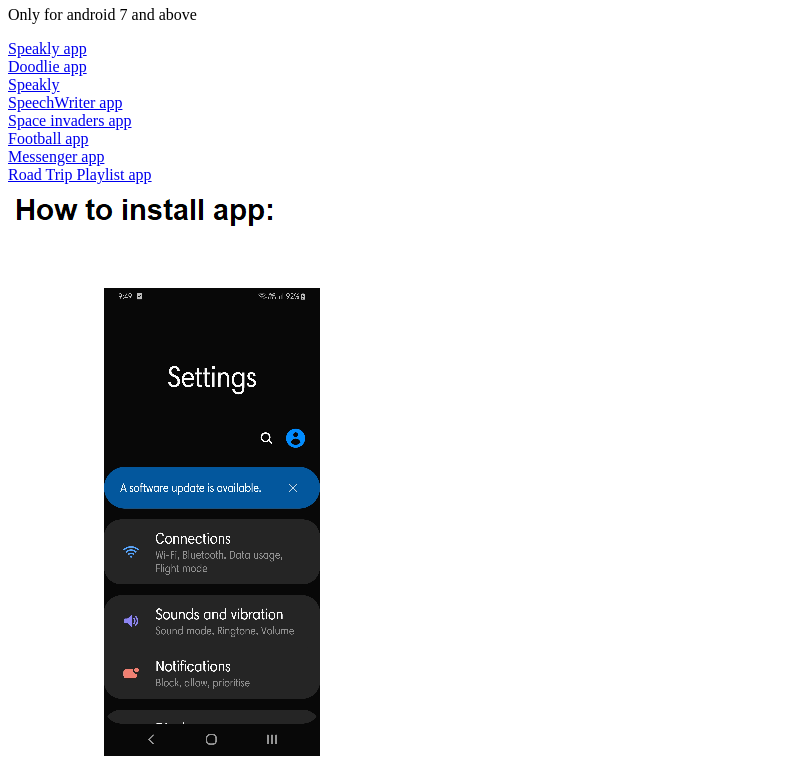
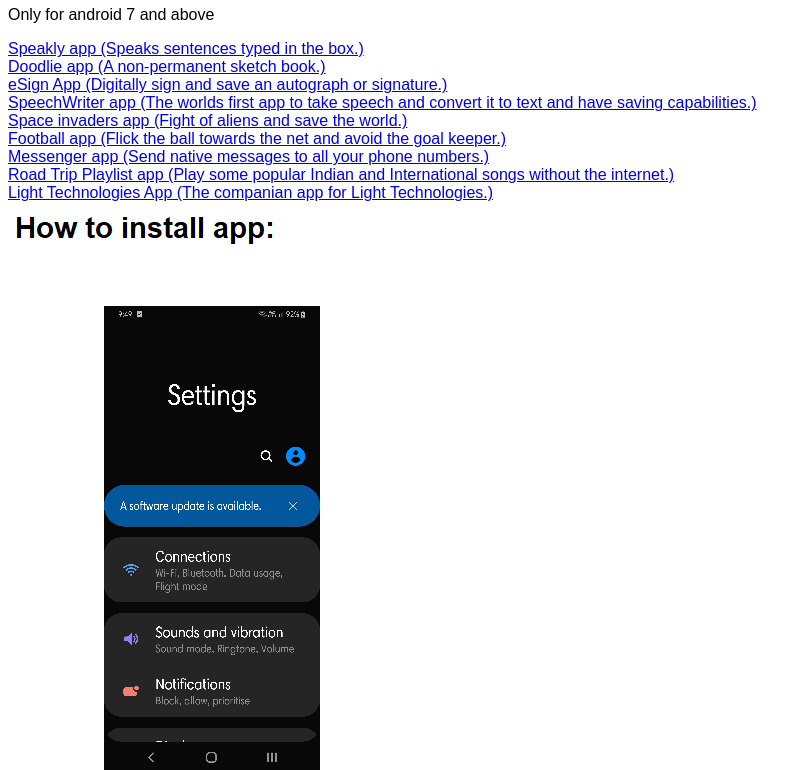
Before and after one commit to happysmaran/MyAPKs, a plain HTML site: page index.html in a window 1280 px wide. Shown: the part 60-830 px from the top of the page, without its empty margins (0-811 px from the left). Drawn offline with Linux system fonts and the light colour scheme.

Commit message:
Add files via upload

```diff
--- a/index.html
+++ b/index.html
@@ -1,25 +1,32 @@
 <html>
 	<head>
 		<title>Smaran's APKs</title>
+		<style type="text/css" >
+			*{
+				font-family: Arial, Helvetica, Times Roman;
+			}
+		</style>
 	</head>
 	<body>
 		<h1>APK app files:</h1>
 		<p>Only for android 7 and above</p>
-		<a href="speakly.apk">Speakly app</a>
+		<a href="speakly.apk">Speakly app (Speaks sentences typed in the box.)</a>
 		<br />
-		<a href="Doodlie.apk">Doodlie app</a>
+		<a href="Doodlie.apk">Doodlie app (A non-permanent sketch book.)</a>
 		<br />
-		<a href="speakly.apk">Speakly</a>
+		<a href="eSign_App.apk">eSign App (Digitally sign and save an autograph or signature.)</a>
 		<br />
-		<a href="SpeechWriter.apk">SpeechWriter app</a>
+		<a href="SpeechWriter.apk">SpeechWriter app (The worlds first app to take speech and convert it to text and have saving capabilities.)</a>
 		<br />
-		<a href="space_invader.apk">Space invaders app</a>
+		<a href="space_invader.apk">Space invaders app (Fight of aliens and save the world.)</a>
 		<br />
-		<a href="FootBall.apk">Football app</a>
+		<a href="FootBall.apk">Football app (Flick the ball towards the net and avoid the goal keeper.)</a>
 		<br />
-		<a href="Messenger.apk">Messenger app</a>
+		<a href="Messenger.apk">Messenger app (Send native messages to all your phone numbers.)</a>
 		<br />
-		<a href="RoadTripPlaylistApp.apk">Road Trip Playlist app</a>
+		<a href="RoadTripPlaylistApp.apk">Road Trip Playlist app (Play some popular Indian and International songs without the internet.)</a>
+		<br />
+		<a href="Light_Technologies.apk">Light Technologies App (The companian app for Light Technologies.)</a>
 		<br />
 		<img src="Instructions.png">
 	</body>
```
Also changed, not shown: 2 other files.
